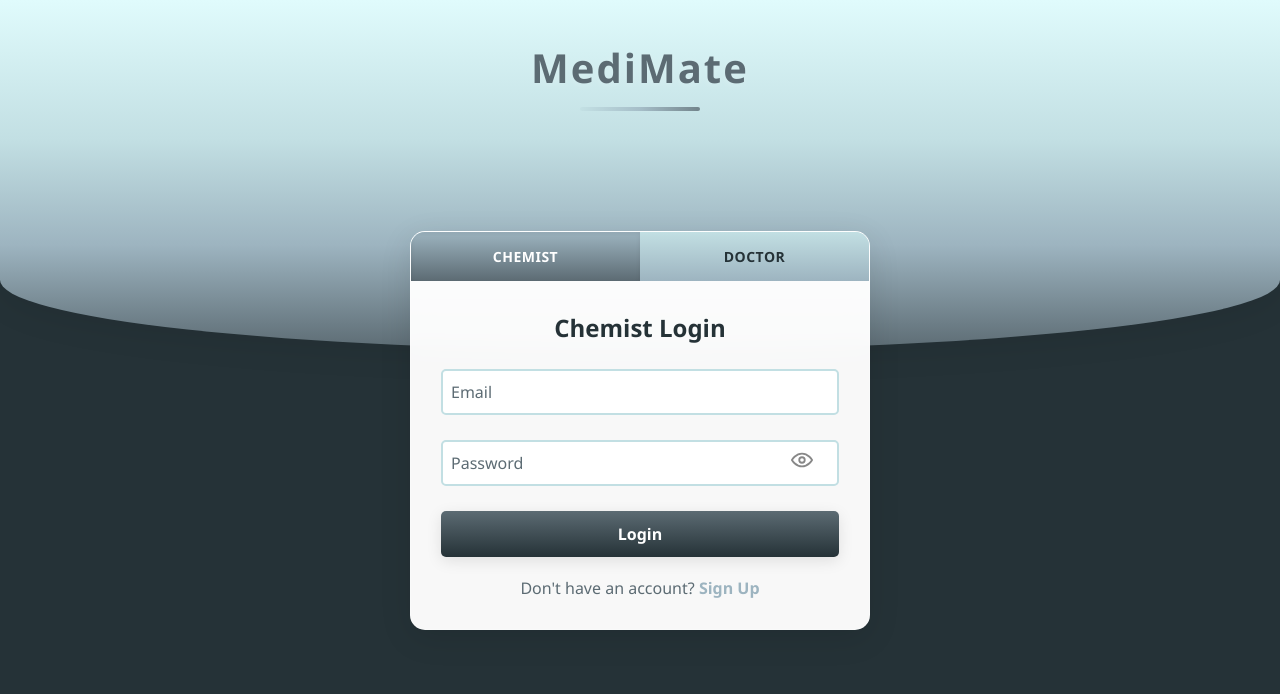
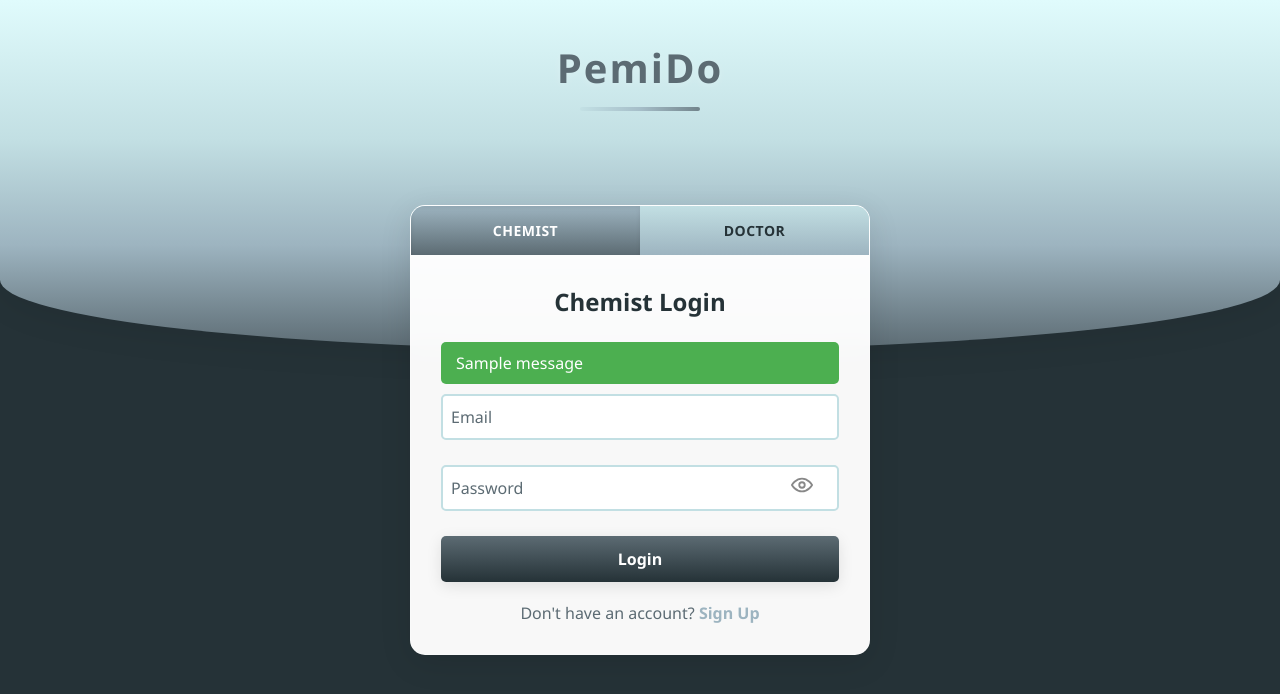
Before and after one commit to kushal3008/MediMate, a Flask app: template PharmaConnect/templates/login.html in a window 1280 px wide. Shown: the top 694 px of the page. Run offline with Flask 3, Linux system fonts and the light colour scheme; the template is opened without the code that fills it, so the values that code supplies are empty; one stand-in notice (Sample message) is shown.

Commit message:
"15 July Kushal"

```diff
--- a/PharmaConnect/static/css/styles.css
+++ b/PharmaConnect/static/css/styles.css
@@ -244,6 +244,24 @@ input:valid + label {
 .show-password-btn:focus {
     outline: none;
 }
+
+.alert {
+  padding: 10px 15px;
+  margin-bottom: 10px;
+  border-radius: 5px;
+}
+
+.alert.error {
+  background-color: #f44336;
+  color: white;
+}
+
+.alert.success {
+  background-color: #4CAF50;
+  color: white;
+}
+
+
 .form-group input[type="password"],
 .form-group input[type="text"] {
     padding-right: 40px;
--- a/PharmaConnect/templates/login.html
+++ b/PharmaConnect/templates/login.html
@@ -4,7 +4,7 @@
 
 {% block content %}
     <div class="css-curve-bg"></div>
-    <div class="curve-title">MediMate</div>
+    <div class="curve-title">PemiDo</div>
     <div class="container">
         <div class="form-container">
             <div class="tabs">
@@ -13,8 +13,21 @@
             </div>
             <div class="form-content">
                 <!-- Chemist Sign In Form -->
+
                 <form id="chemist-form" method="POST" action="{{ url_for('login') }}" class="form active">
                     <h2>Chemist Login</h2>
+                    {% with messages = get_flashed_messages(with_categories=true) %}
+                      {% if messages %}
+                        {% for category, message in messages %}
+                          <div class="alert {{ category }}">
+                            {{ message }}
+                          </div>
+                        {% endfor %}
+                      {% endif %}
+                    {% endwith %}
+                    {% if error %}
+                    <div class="error-text">{{ error }}</div>
+                    {% endif %}
                     <input type="hidden" name="user_type" value="chemist">
                     <div class="form-group">
                         <input type="text" name="chemist_email" id="chemist-email" required>
@@ -36,9 +49,21 @@
                 <!-- Doctor Sign In Form -->
                 <form id="doctor-form" method="POST" action="{{ url_for('login') }}" class="form">
                     <h2>Doctor Login</h2>
+                    {% with messages = get_flashed_messages(with_categories=true) %}
+                      {% if messages %}
+                        {% for category, message in messages %}
+                          <div class="alert {{ category }}">
+                            {{ message }}
+                          </div>
+                        {% endfor %}
+                      {% endif %}
+                    {% endwith %}
+                    {% if error %}
+                    <div class="error-text">{{ error }}</div>
+                    {% endif %}
                     <input type="hidden" name="user_type" value="doctor">
                     <div class="form-group">
-                        <input type="email" name="doctor_email" id="doctor-email" required>
+                        <input type="text" name="doctor_email" id="doctor-email" required>
                         <label for="doctor-email">Email</label>
                     </div>
                     <div class="form-group">
@@ -54,10 +79,29 @@
                     <button type="submit" class="submit-btn">Login</button>
                     <p class="switch-form">Don't have an account? <a href="{{ url_for('signup') }}">Sign Up</a></p>
                 </form>
+
+
+
             </div>
         </div>
     </div>
     <script src="/javascript/script.js"></script>
+    <style>
+      .error-text {
+        color: #f44336;
+        text-align: center;
+        margin-bottom: 24px;
+        font-size: 1.08rem;
+        font-weight: 500;
+        letter-spacing: 0.5px;
+      }
+      .form-container .form-group:first-of-type {
+        margin-top: 0;
+      }
+      .form-container form h2 {
+        margin-bottom: 24px;
+      }
+    </style>
     <script>
       window.togglePassword = function(inputId, btn) {
         const input = document.getElementById(inputId);
--- a/PharmaConnect/templates/signup.html
+++ b/PharmaConnect/templates/signup.html
@@ -4,7 +4,7 @@
 
 {% block content %}
     <div class="css-curve-bg"></div>
-    <div class="curve-title">MediMate</div>
+    <div class="curve-title">PemiDo</div>
     <div class="container">
         <div class="form-container">
             <div class="tabs">
```
Also changed, not shown: PharmaConnect/routes.py (+19 -4 lines), PharmaConnect/templates/chemist.html (+4 -4 lines), PharmaConnect/instance/testdb.db.
